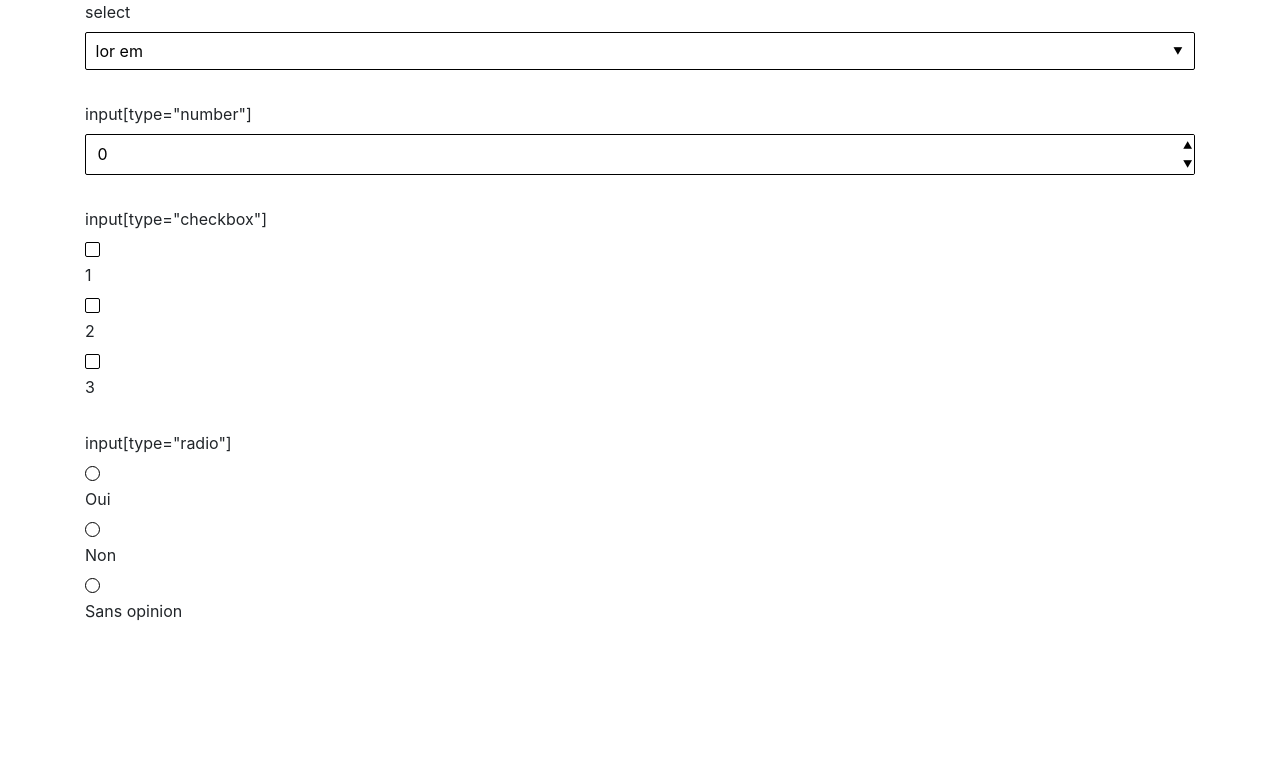
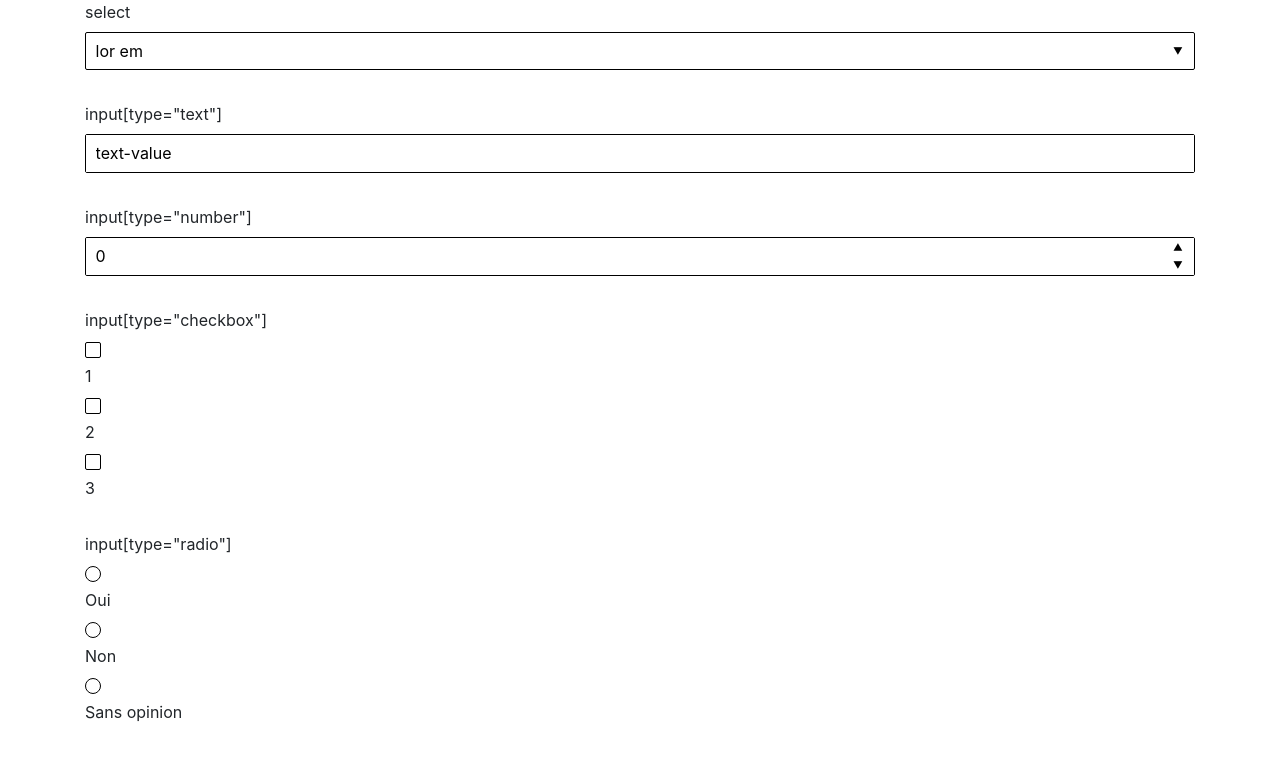
Before and after one commit to aznoqmous/custom-fields, a website built with webpack: page index.html in a window 1280 px wide. Built offline with nearby package versions, Linux system fonts and the light colour scheme.

Commit message:
Added basic input text + fixed input number Re elements basic style

```diff
--- a/index.html
+++ b/index.html
@@ -25,6 +25,10 @@
             </select>
         </div>
 
+        <div class="block">
+            <label for="text">input[type="text"]</label>
+            <input type="text" name="text" value="text-value">
+        </div>
 
         <div class="block">
             <label for="number">input[type="number"]</label>
--- a/scss/_vars.scss
+++ b/scss/_vars.scss
@@ -48,14 +48,26 @@ $symbol_checked_bold: '✔';
 }
 
 @mixin element {
+    position: relative;
     background: $background;
     color: $color;
-    padding: $padding;
     border: $border;
     border-radius: $border_radius;
 
+    padding: 0;
+
     &.focus {
         box-shadow: 0 0 5px $active_background;
+    }
+
+    > input,
+    > textarea,
+    > select
+    {
+        width: 100%;
+        padding: $padding;
+        border: none;
+        outline: none;
     }
 }
 
--- a/scss/fields/custom-element.scss
+++ b/scss/fields/custom-element.scss
@@ -0,0 +1,3 @@
+.custom-element {
+    @include element;
+}
--- a/scss/fields/custom-input-checkbox.scss
+++ b/scss/fields/custom-input-checkbox.scss
@@ -1,13 +1,12 @@
 .custom-input-checkbox {
-    @include element;
-
-    padding: 0;
-    position: relative;
     display: inline-block;
     line-height: 0;
     overflow: hidden;
 
     cursor: pointer;
+
+    width: 1rem;
+    height: 1rem;
 
     > input[type="checkbox"] {
         opacity: 0;
--- a/scss/fields/custom-input-number.scss
+++ b/scss/fields/custom-input-number.scss
@@ -1,22 +1,22 @@
 .custom-input-number {
-    position: relative;
     overflow: hidden;
     cursor: text;
-
-    @include element;
+    padding: 0;
 
     > input[type="number"] {
         border: none;
         outline: none;
         margin: 0;
-        margin-right: -100vw;
-        width: calc(100% + 100vw);
+        margin-right: -2rem;
+        width: 100%;
+        padding: $padding;
     }
 
     > .controls {
         position: absolute;
         right: 0;
         top: 0;
+        width: 2rem;
         height: 100%;
         display: flex;
         flex-direction: column;
--- a/scss/fields/custom-input-radio.scss
+++ b/scss/fields/custom-input-radio.scss
@@ -1,8 +1,4 @@
 .custom-input-radio {
-    @include element;
-
-    padding: 0;
-    position: relative;
     display: inline-block;
     line-height: 0;
     overflow: hidden;
@@ -10,6 +6,9 @@
     cursor: pointer;
 
     border-radius: 50%;
+
+    width: 1rem;
+    height: 1rem;
 
     > input[type="radio"] {
         opacity: 0;
--- a/scss/fields/custom-select.scss
+++ b/scss/fields/custom-select.scss
@@ -1,13 +1,9 @@
 .custom-select {
-
-    position: relative;
     cursor: pointer;
 
-    @include element;
-
     > span.selected {
-        display: inline-block;
-        @include colors;
+        display: block;
+        padding: $padding;
     }
 
     &:after {
--- a/scss/style.scss
+++ b/scss/style.scss
@@ -1,4 +1,5 @@
 @import 'vars';
+@import 'fields/custom-element';
 @import 'fields/custom-select';
 @import 'fields/custom-input-number';
 @import 'fields/custom-input-checkbox';
--- a/src/custom-element.js
+++ b/src/custom-element.js
@@ -1,6 +1,6 @@
 export default class CustomElement {
-    constructor(el, className='custom-element'){
-        this.className = className
+    constructor(el, className=''){
+        this.className = className + ' custom-element'
 
         this.wrap(el)
         this.bindEvents()
--- a/src/custom-fields.js
+++ b/src/custom-fields.js
@@ -1,4 +1,5 @@
 import CustomSelect from './custom-select'
+import CustomInputText from './custom-input-text'
 import CustomInputNumber from './custom-input-number'
 import CustomInputCheckbox from './custom-input-checkbox'
 import CustomInputRadio from './custom-input-radio'
@@ -28,11 +29,11 @@ export default class CustomFields {
             // already bound
             if(el.parentElement.classList.contains(this.className)) return false;
 
+            if(el.tagName == 'INPUT' && el.type == 'text') new CustomInputText(el)
             if(el.tagName == 'INPUT' && el.type == 'number') new CustomInputNumber(el)
             if(el.tagName == 'INPUT' && el.type == 'checkbox') new CustomInputCheckbox(el)
             if(el.tagName == 'INPUT' && el.type == 'radio') new CustomInputRadio(el)
             if(el.tagName == 'SELECT') new CustomSelect(el)
-
         })
     }
 
--- /dev/null
+++ b/src/custom-input-text.js
@@ -0,0 +1,7 @@
+import CustomElement from './custom-element'
+
+export default class CustomInputText extends CustomElement {
+    constructor(el){
+        super(el, 'custom-input-text')
+    }
+}
```
Also changed, not shown: dist/main.js.
